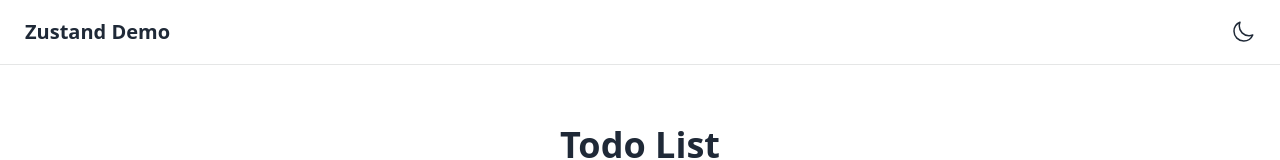
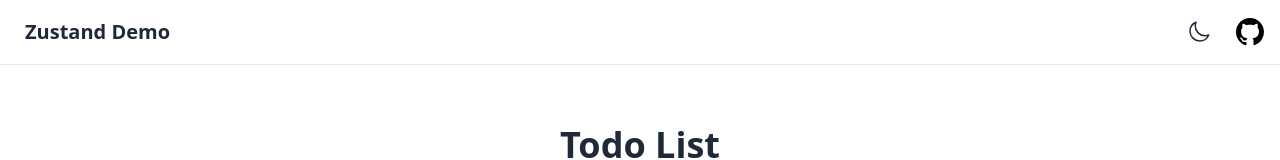
Before and after one commit to esanmarco/zustand-demo, a Next.js app: page / in a window 1280 px wide. Shown: the top 160 px of the page. Built offline with nearby package versions, Linux system fonts and the light colour scheme.

Commit message:
git link

```diff
--- a/src/app/components/navigation.tsx
+++ b/src/app/components/navigation.tsx
@@ -1,12 +1,33 @@
+import Link from "next/link";
 import ThemeSwitcher from "./themeSwitcher";
 
 export default function Navigation() {
   return (
-    <div className="navbar bg-base-100 border-b border-base-300">
+    <div className="border-b navbar bg-base-100 border-base-300">
       <div className="flex-1">
-        <a className="btn btn-ghost normal-case text-xl">Zustand Demo</a>
+        <a className="text-xl normal-case btn btn-ghost">Zustand Demo</a>
       </div>
       <ThemeSwitcher />
+      <Link
+        className="mx-2"
+        href="https://github.com/esanmarco/zustand-demo"
+        target="_blank"
+      >
+        <svg
+          height="32"
+          aria-hidden="true"
+          viewBox="0 0 16 16"
+          version="1.1"
+          width="28"
+          data-view-component="true"
+          className="text-red-500"
+        >
+          <path
+            fillRule="evenodd"
+            d="M8 0C3.58 0 0 3.58 0 8c0 3.54 2.29 6.53 5.47 7.59.4.07.55-.17.55-.38 0-.19-.01-.82-.01-1.49-2.01.37-2.53-.49-2.69-.94-.09-.23-.48-.94-.82-1.13-.28-.15-.68-.52-.01-.53.63-.01 1.08.58 1.23.82.72 1.21 1.87.87 2.33.66.07-.52.28-.87.51-1.07-1.78-.2-3.64-.89-3.64-3.95 0-.87.31-1.59.82-2.15-.08-.2-.36-1.02.08-2.12 0 0 .67-.21 2.2.82.64-.18 1.32-.27 2-.27.68 0 1.36.09 2 .27 1.53-1.04 2.2-.82 2.2-.82.44 1.1.16 1.92.08 2.12.51.56.82 1.27.82 2.15 0 3.07-1.87 3.75-3.65 3.95.29.25.54.73.54 1.48 0 1.07-.01 1.93-.01 2.2 0 .21.15.46.55.38A8.013 8.013 0 0016 8c0-4.42-3.58-8-8-8z"
+          ></path>
+        </svg>
+      </Link>
     </div>
   );
 }
```
